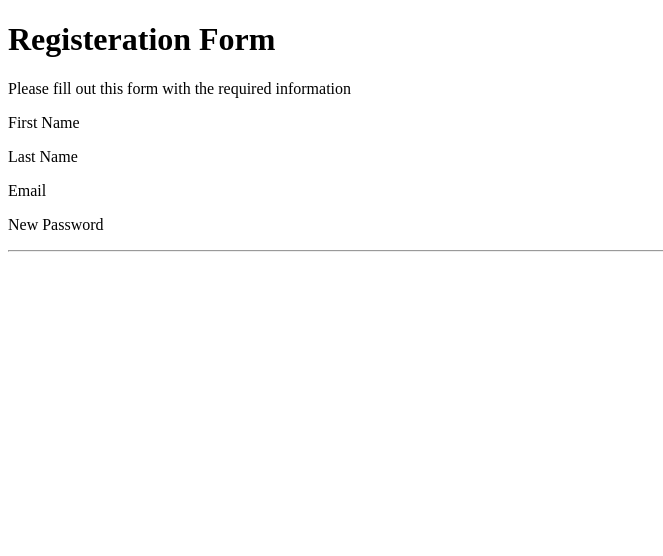
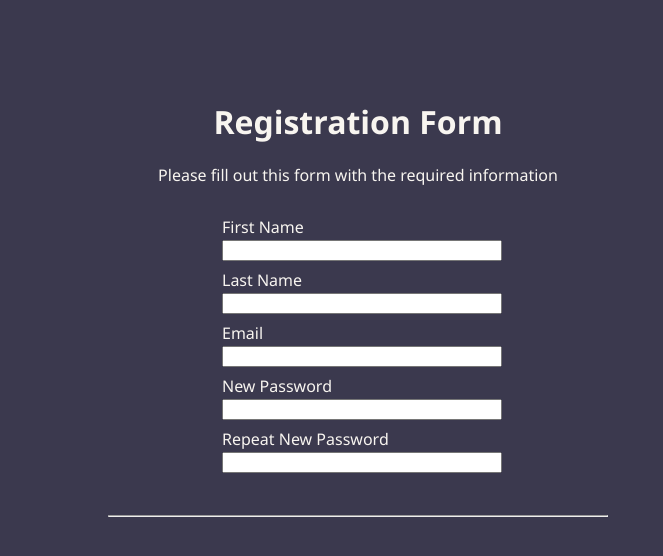
Before and after one commit to leenahs/FrontendWebsitesPractices, a plain HTML site: page RegistrationForm/index.html in a window 1280 px wide. Shown: the whole page, without its empty margins (0-663 px from the left). Drawn offline with Linux system fonts and the light colour scheme.

Commit message:
new changes

```diff
--- a/RegistrationForm/index.html
+++ b/RegistrationForm/index.html
@@ -1,20 +1,45 @@
 <!DOCTYPE html>
+<!-- ? Add password check if it's in use then mention the user's using it-->
 <html lang="en">
 <head>
     <meta charset="utf-8">
     <meta name="viewport" content="width=device-width, initial-scale=1">
-    <title>Registeration Form</title>
+    <title>Registration Form</title>
     <link rel="stylesheet" type="text/css" href="mystyle.css">
 </head>
 <body>
     <div class="container">
-        <h1>Registeration Form</h1>
-        <p>Please fill out this form with the required information</p>
+        <h1 class="center">Registration Form</h1>
+        <p class="center">Please fill out this form with the required information</p>
         <section>
-            <p>First Name</p>
-            <p>Last Name</p>
-            <p>Email</p>
-            <p>New Password</p>
+            <form class="create-form">
+                <fieldset>
+                    <label for="fname">
+                        First Name
+                        <input type="text" id="fname" name="fname" required="">
+                    </label>
+                    <label for="lname">
+                        Last Name
+                        <input type="text" id="lname" name="lname" required="">
+                    </label>
+                    <label for="email">
+                        Email
+                        <input type="email" id="email" name="email" required="">
+                    </label for="fname">
+                    <label for="new-pass">
+                        New Password
+                        <input type="password" id="password" name="new-pass" required="">
+                    </label>
+                    <label for="repeat-pass">
+                        Repeat New Password
+                        <input type="password" id="password" name="repeat-pass" required="">
+                    </label>
+                </fieldset>
+                <!-- * section 2 -->
+                <fieldset>
+
+                </fieldset>
+            </form>
         </section>
         <hr>
     </div>
--- a/RegistrationForm/mystyle.css
+++ b/RegistrationForm/mystyle.css
@@ -0,0 +1,33 @@
+body{
+    background-color: rgb(59, 57, 78);
+    color: rgb(248, 245, 240);
+    font-family: 'Segoe UI', Tahoma, Geneva, Verdana, sans-serif
+}
+
+fieldset{
+    border: none;
+}
+
+.center{
+    text-align: center;
+}
+
+.container{
+    margin: 100px;
+    max-width: 500px;
+    min-height: 300px;
+}
+
+.container section{
+    margin-left: 20%;
+    margin-right: 20%;
+}
+
+.create-form input{
+    width: 100%;
+}
+
+label{
+    display: block;
+    margin: 0.5rem 0;
+}
```
